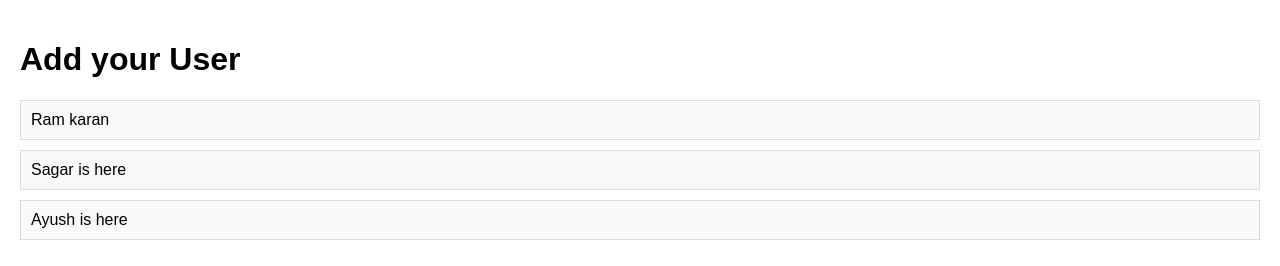
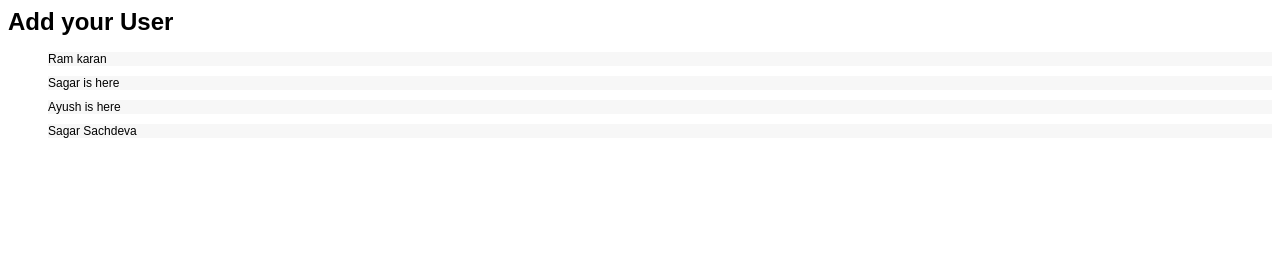
Before and after one commit to ramkarantpsss/CrewAIList, a plain HTML site: page index.html in a window 1280 px wide. Drawn offline with Linux system fonts and the light colour scheme.

Commit message:
Name added

```diff
--- a/index.html
+++ b/index.html
@@ -1,38 +1,25 @@
-<!DOCTYPE html>
-<html lang="en">
+<!DOCTYPE html PUBLIC "-//W3C//DTD HTML 4.01//EN" "http://www.w3.org/TR/html4/strict.dtd">
+<html>
 <head>
-    <meta charset="UTF-8">
-    <meta name="viewport" content="width=device-width, initial-scale=1.0">
-    <title>User List</title>
-    <style>
-        body {
-            background-color: #ffffff; /* White background color */
-            font-family: Arial, sans-serif;
-            margin: 0;
-            padding: 20px;
-        }
-
-        ul {
-            list-style-type: none;
-            padding: 0;
-        }
-
-        li {
-            margin-bottom: 10px;
-            border: 1px solid #dddddd;
-            padding: 10px;
-            background-color: #f9f9f9; /* Light gray background color */
-        }
-    </style>
+  <meta http-equiv="Content-Type" content="text/html; charset=utf-8">
+  <meta http-equiv="Content-Style-Type" content="text/css">
+  <title>User List</title>
+  <meta name="Generator" content="Cocoa HTML Writer">
+  <meta name="CocoaVersion" content="2299">
+  <style type="text/css">
+    li.li2 {margin: 0.0px 0.0px 10.0px 0.0px; font: 12.0px Arial; color: #000000; -webkit-text-stroke: #000000; background-color: #f7f7f7}
+    span.s1 {font-kerning: none}
+    span.s2 {-webkit-text-stroke: 0px #000000}
+    ul.ul1 {list-style-type: none}
+  </style>
 </head>
 <body>
-<h1>Add your User </h1>
-
-<ul>
-    <li>Ram karan</li>
-    <li>Sagar is here</li>
-    <li>Ayush is here</li>
-    <!-- Add more user items as needed -->
+<h1 style="margin: 0.0px 0.0px 16.1px 0.0px; font: 24.0px Arial; color: #000000; -webkit-text-stroke: #000000"><span class="s1"><b>Add your User<span class="Apple-converted-space"> </span></b></span></h1>
+<ul class="ul1">
+  <li class="li2"><span class="s2"></span><span class="s1">Ram karan</span></li>
+  <li class="li2"><span class="s2"></span><span class="s1">Sagar is here</span></li>
+  <li class="li2"><span class="s2"></span><span class="s1">Ayush is here</span></li>
+  <li class="li2"><span class="s1">Sagar Sachdeva</span></li>
 </ul>
 </body>
 </html>
```
Also changed, not shown: 1 other file.
